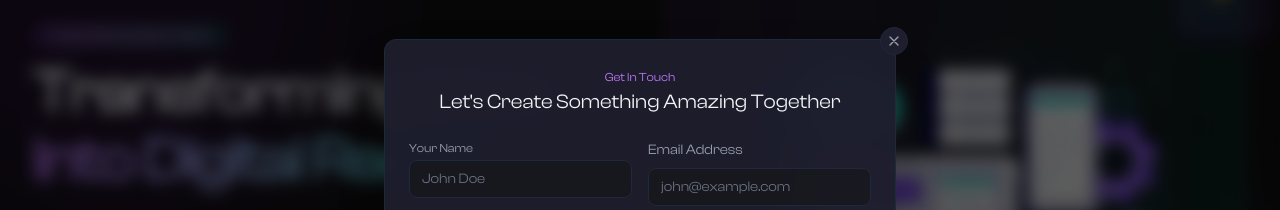
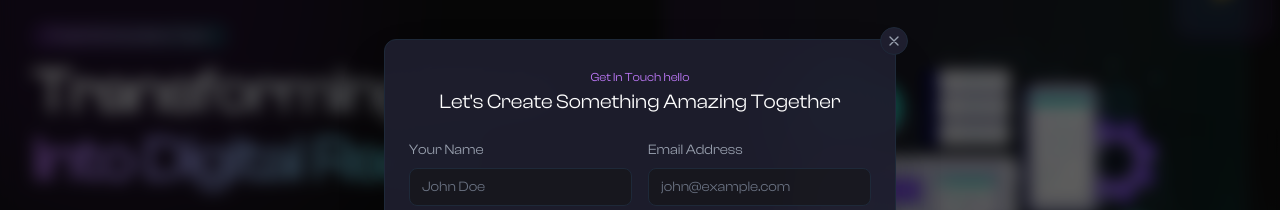
Before and after one commit to Shonty266/Namaste-Sites, a React (Vite) app: page / in a window 1280 px wide. Both pictures are taken after a click on the button "Get Your Website Designed". Shown: the part 140-350 px from the top of the page. Built offline with nearby package versions, Linux system fonts and the light colour scheme; a web font is replaced by a local one.

Commit message:
small changes

```diff
--- a/src/Views/Contact/ContactModal.jsx
+++ b/src/Views/Contact/ContactModal.jsx
@@ -145,8 +145,8 @@ const ContactModal = ({ isOpen, onClose }) => {
             {/* Header */}
             <div className="text-center mb-6"> {/* Reduced margin */}
               <div className="font-clash">
-                <span className="text-xs font-clash-semibold text-purple-400">Get In Touch</span>
-                <h2 className="text-xl font-clash-bold">Let's Create Something Amazing Together</h2>
+                <span className="text-xs font-clash-semibold text-purple-400">Get In Touch hello</span>
+                <h2 className="text-xl font-clash-bold text-white">Let's Create Something Amazing Together</h2>
               </div>
             </div>
 
@@ -155,7 +155,7 @@ const ContactModal = ({ isOpen, onClose }) => {
               {/* Name and Email Grid */}
               <div className="grid grid-cols-1 md:grid-cols-2 gap-4"> {/* Reduced gap */}
                 <div className="relative">
-                  <label htmlFor="name" className="block text-xs font-clash-medium text-gray-400 mb-1">
+                  <label htmlFor="name" className="block text-sm font-clash-medium text-gray-400 mb-2">
                     Your Name
                   </label>
                   <input
```
